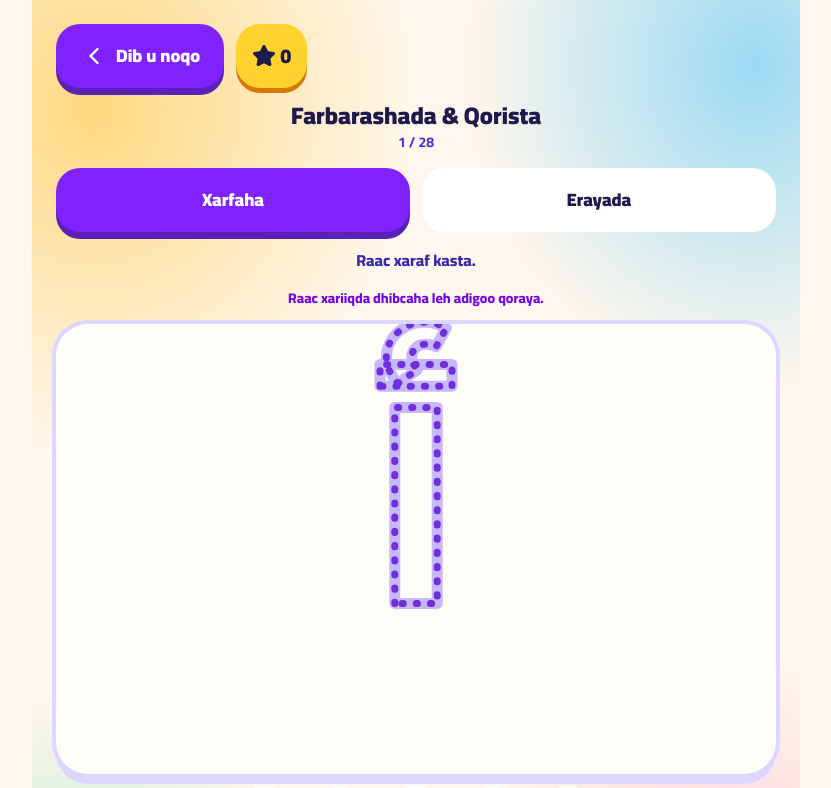
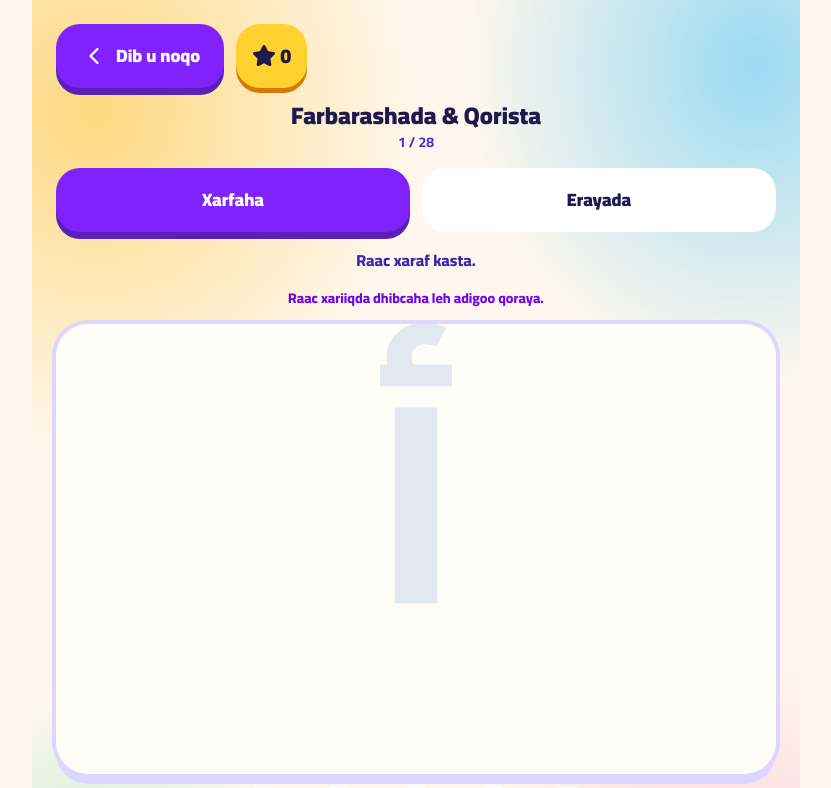
Before and after one commit to DhuheAlphaJay/Higgaada_Carabiga, a Next.js app: page /trace in a window 1280 px wide. Shown: the top 788 px of the page, without its empty margins (224-1055 px from the left). Built offline with nearby package versions, Linux system fonts and the light colour scheme; no server answers.

Commit message:
Upgrade tracing canvas with solid Arabic guide and child-friendly tolerance

```diff
--- a/src/components/TracingCanvas.tsx
+++ b/src/components/TracingCanvas.tsx
@@ -20,9 +20,8 @@ type Point = { x: number; y: number };
 type Stroke = { color: string; points: Point[] };
 type Verdict = "ok" | "miss" | null;
 
-const PEN_WIDTH = 14;
-const COVER_MIN = 0.6;
-const STRAY_MAX = 0.4;
+const PEN_WIDTH = 18;
+const MIN_STROKE = 72;
 
 export function TracingCanvas({
   guide,
@@ -35,18 +34,14 @@ export function TracingCanvas({
 }) {
   const canvasRef = useRef<HTMLCanvasElement>(null);
   const guideLayer = useRef<HTMLCanvasElement | null>(null);
-  const targetLayer = useRef<HTMLCanvasElement | null>(null);
   const roomLayer = useRef<HTMLCanvasElement | null>(null);
-  const inkLayer = useRef<HTMLCanvasElement | null>(null);
   const strokes = useRef<Stroke[]>([]);
   const active = useRef<Point[] | null>(null);
   const colorRef = useRef<string>(penColors[0].value);
   const pointerId = useRef<number | null>(null);
   const board = useAnimationControls();
   const [pen, setPen] = useState<PenId>("rose");
-  const [hasInk, setHasInk] = useState(false);
   const [awarded, setAwarded] = useState(false);
-  const [nudge, setNudge] = useState(false);
   const [verdict, setVerdict] = useState<Verdict>(null);
 
   function choosePen(next: PenId, value: string) {
@@ -56,43 +51,36 @@ export function TracingCanvas({
 
   function paint() {
     paintBoard(canvasRef.current, guideLayer.current, strokes.current, active.current, colorRef.current);
-    paintInk(inkLayer.current, canvasRef.current, strokes.current, active.current, colorRef.current);
   }
 
   function clearInk() {
     strokes.current = [];
     active.current = null;
-    setHasInk(false);
     setAwarded(false);
-    setNudge(false);
     setVerdict(null);
     paint();
   }
 
-  function finish() {
-    if (!hasInk) {
-      setNudge(true);
-      setVerdict(null);
-      return;
-    }
-    if (awarded) return;
-    paint();
-    const result = scoreTrace(targetLayer.current, roomLayer.current, inkLayer.current);
-    if (result.ok) {
-      setAwarded(true);
-      setVerdict("ok");
-      setNudge(false);
-      speakWritingPraise();
-      onSuccess();
-      return;
-    }
+  function miss() {
     setVerdict("miss");
-    setNudge(false);
     speakTryAgain();
     void board.start({
       x: [0, -14, 14, -10, 10, -4, 4, 0],
       transition: { duration: 0.45 },
     });
+  }
+
+  function finish() {
+    if (awarded) return;
+    const passed = childPassed(strokes.current, roomLayer.current, canvasRef.current);
+    if (passed) {
+      setAwarded(true);
+      setVerdict("ok");
+      speakWritingPraise();
+      onSuccess();
+      return;
+    }
+    miss();
   }
 
   useEffect(() => {
@@ -111,11 +99,8 @@ export function TracingCanvas({
       canvas.height = height;
       const layers = renderGuides(guide, cssWidth, cssHeight, ratio);
       guideLayer.current = layers.visual;
-      targetLayer.current = layers.target;
       roomLayer.current = layers.room;
-      inkLayer.current = blankLayer(width, height);
       paintBoard(canvas, layers.visual, strokes.current, active.current, colorRef.current);
-      paintInk(inkLayer.current, canvas, strokes.current, active.current, colorRef.current);
     };
 
     const observer = new ResizeObserver(draw);
@@ -152,8 +137,6 @@ export function TracingCanvas({
     active.current = null;
     if (points && points.length > 0) {
       strokes.current.push({ color: colorRef.current, points });
-      setHasInk(true);
-      setNudge(false);
     }
     paint();
   }
@@ -207,7 +190,6 @@ export function TracingCanvas({
           {copy.traceDone}
         </BubblyButton>
       </div>
-      {nudge ? <p className="text-center text-base font-extrabold text-rose-600">{copy.traceEmpty}</p> : null}
       {verdict === "ok" ? <p className="text-center text-xl font-black text-emerald-600">{copy.traceSuccess}</p> : null}
       {verdict === "miss" ? <p className="text-center text-lg font-black leading-snug text-rose-600">{copy.traceMiss}</p> : null}
     </div>
@@ -234,88 +216,56 @@ function paintBoard(
   if (live) drawSmooth(ctx, live, color);
 }
 
-function paintInk(
-  layer: HTMLCanvasElement | null,
-  canvas: HTMLCanvasElement | null,
-  ink: Stroke[],
-  live: Point[] | null,
-  color: string,
-) {
-  const ctx = layer?.getContext("2d", { willReadFrequently: true });
-  if (!layer || !ctx || !canvas) return;
-  const cssWidth = canvas.clientWidth;
-  const cssHeight = canvas.clientHeight;
-  const ratio = cssWidth > 0 ? layer.width / cssWidth : 1;
-  ctx.setTransform(ratio, 0, 0, ratio, 0, 0);
-  ctx.clearRect(0, 0, cssWidth, cssHeight);
-  ctx.globalCompositeOperation = "source-over";
-  ink.forEach((stroke) => drawSmooth(ctx, stroke.points, stroke.color));
-  if (live) drawSmooth(ctx, live, color);
+function childPassed(ink: Stroke[], room: HTMLCanvasElement | null, canvas: HTMLCanvasElement | null) {
+  if (!room || !canvas || ink.length === 0) return false;
+  const ctx = room.getContext("2d", { willReadFrequently: true });
+  if (!ctx) return false;
+  const pixels = ctx.getImageData(0, 0, room.width, room.height).data;
+  const ratio = canvas.clientWidth > 0 ? room.width / canvas.clientWidth : 1;
+  let drawn = 0;
+  let onLetter = 0;
+  ink.forEach((stroke) => {
+    const points = stroke.points;
+    if (points.length === 1) {
+      drawn += PEN_WIDTH;
+      if (coversLetter(pixels, room.width, room.height, points[0], ratio)) onLetter += PEN_WIDTH;
+      return;
+    }
+    for (let index = 1; index < points.length; index += 1) {
+      const previous = points[index - 1];
+      const current = points[index];
+      const span = Math.hypot(current.x - previous.x, current.y - previous.y);
+      drawn += span;
+      if (coversLetter(pixels, room.width, room.height, current, ratio) || coversLetter(pixels, room.width, room.height, previous, ratio)) {
+        onLetter += span;
+      }
+    }
+  });
+  return drawn >= MIN_STROKE && onLetter >= MIN_STROKE;
 }
 
-function scoreTrace(target: HTMLCanvasElement | null, room: HTMLCanvasElement | null, ink: HTMLCanvasElement | null) {
-  if (!target || !room || !ink) return { ok: false };
-  if (target.width !== ink.width || target.height !== ink.height || room.width !== ink.width) return { ok: false };
-  const targetCtx = target.getContext("2d", { willReadFrequently: true });
-  const roomCtx = room.getContext("2d", { willReadFrequently: true });
-  const inkCtx = ink.getContext("2d", { willReadFrequently: true });
-  if (!targetCtx || !roomCtx || !inkCtx) return { ok: false };
-  const targetPx = targetCtx.getImageData(0, 0, target.width, target.height).data;
-  const roomPx = roomCtx.getImageData(0, 0, room.width, room.height).data;
-  const inkPx = inkCtx.getImageData(0, 0, ink.width, ink.height).data;
-  let path = 0;
-  let covered = 0;
-  let drawn = 0;
-  let stray = 0;
-  const step = 2;
-  for (let y = 0; y < target.height; y += step) {
-    for (let x = 0; x < target.width; x += step) {
-      const alpha = (y * target.width + x) * 4 + 3;
-      const onPath = targetPx[alpha] > 40;
-      const inside = roomPx[alpha] > 40;
-      const marked = inkPx[alpha] > 40;
-      if (onPath) {
-        path += 1;
-        if (marked) covered += 1;
-      }
-      if (marked) {
-        drawn += 1;
-        if (!inside) stray += 1;
-      }
-    }
-  }
-  if (path < 30 || drawn < 12) return { ok: false };
-  const coverage = covered / path;
-  const strayRatio = stray / drawn;
-  return { ok: coverage >= COVER_MIN && strayRatio <= STRAY_MAX };
+function coversLetter(pixels: Uint8ClampedArray, width: number, height: number, point: Point, ratio: number) {
+  const x = Math.min(width - 1, Math.max(0, Math.floor(point.x * ratio)));
+  const y = Math.min(height - 1, Math.max(0, Math.floor(point.y * ratio)));
+  return pixels[(y * width + x) * 4 + 3] > 24;
 }
 
 function renderGuides(text: string, cssWidth: number, cssHeight: number, ratio: number) {
   const width = Math.floor(cssWidth * ratio);
   const height = Math.floor(cssHeight * ratio);
   const visual = blankLayer(width, height);
-  const target = blankLayer(width, height);
   const room = blankLayer(width, height);
   const family = fontFamily();
   const probe = visual.getContext("2d");
-  if (!probe || !text) return { visual, target, room };
+  if (!probe || !text) return { visual, room };
   const size = fitSize(probe, text, cssWidth, cssHeight, family);
-  strokeGlyph(visual, text, cssWidth, cssHeight, ratio, family, size, {
-    width: 11,
-    color: "rgba(196, 181, 253, 0.95)",
-    dash: [],
-  });
-  strokeGlyph(visual, text, cssWidth, cssHeight, ratio, family, size, {
-    width: 7,
-    color: "rgba(109, 40, 217, 0.95)",
-    dash: [1.2, 13],
-  });
-  strokeGlyph(target, text, cssWidth, cssHeight, ratio, family, size, { width: 20, color: "#000", dash: [] });
-  strokeGlyph(room, text, cssWidth, cssHeight, ratio, family, size, { width: 54, color: "#000", dash: [] });
-  return { visual, target, room };
+  fillGlyph(visual, text, cssWidth, cssHeight, ratio, family, size, "#E2E8F0");
+  fillGlyph(room, text, cssWidth, cssHeight, ratio, family, size, "#000");
+  haloGlyph(room, text, cssWidth, cssHeight, ratio, family, size, 64);
+  return { visual, room };
 }
 
-function strokeGlyph(
+function prepareGlyph(
   layer: HTMLCanvasElement,
   text: string,
   cssWidth: number,
@@ -323,20 +273,49 @@ function strokeGlyph(
   ratio: number,
   family: string,
   size: number,
-  style: { width: number; color: string; dash: number[] },
 ) {
   const ctx = layer.getContext("2d");
-  if (!ctx) return;
+  if (!ctx) return null;
   ctx.setTransform(ratio, 0, 0, ratio, 0, 0);
   ctx.font = `800 ${size}px ${family}`;
   ctx.direction = "rtl";
   ctx.textAlign = "center";
   ctx.textBaseline = "middle";
-  ctx.lineWidth = style.width;
   ctx.lineCap = "round";
   ctx.lineJoin = "round";
-  ctx.strokeStyle = style.color;
-  ctx.setLineDash(style.dash);
+  return ctx;
+}
+
+function fillGlyph(
+  layer: HTMLCanvasElement,
+  text: string,
+  cssWidth: number,
+  cssHeight: number,
+  ratio: number,
+  family: string,
+  size: number,
+  color: string,
+) {
+  const ctx = prepareGlyph(layer, text, cssWidth, cssHeight, ratio, family, size);
+  if (!ctx) return;
+  ctx.fillStyle = color;
+  ctx.fillText(text, cssWidth / 2, cssHeight / 2);
+}
+
+function haloGlyph(
+  layer: HTMLCanvasElement,
+  text: string,
+  cssWidth: number,
+  cssHeight: number,
+  ratio: number,
+  family: string,
+  size: number,
+  width: number,
+) {
+  const ctx = prepareGlyph(layer, text, cssWidth, cssHeight, ratio, family, size);
+  if (!ctx) return;
+  ctx.lineWidth = width;
+  ctx.strokeStyle = "#000";
   ctx.strokeText(text, cssWidth / 2, cssHeight / 2);
 }
 
--- a/src/lib/arabicSpeech.ts
+++ b/src/lib/arabicSpeech.ts
@@ -40,7 +40,7 @@ const PREFERRED_VOICES = ["maged", "tarik", "laila", "zeina", "naayf", "hoda"];
 
 export const TRY_AGAIN = "حَاوِلْ مَرَّةً أُخْرَى!";
 export const PRAISE = "أَحْسَنْت! مُمْتَاز!";
-export const WRITING_PRAISE = "أَحْسَنْتَ! كِتَابَةٌ صَحِيحَةٌ!";
+export const WRITING_PRAISE = "أَحْسَنْتَ! كِتَابَةٌ رَائِعَةٌ!";
 
 type SpeakOptions = {
   queue?: boolean;
--- a/src/lib/copy.ts
+++ b/src/lib/copy.ts
@@ -94,7 +94,7 @@ export const copy = {
   traceDone: "Dhammeeyay / Sax",
   traceEmpty: "Marka hore qor, kadibna dhamee.",
   traceSuccess: "Waad saxday! Qoraal aad u fiican!",
-  traceMiss: "Waad khaldatay! Fadlan farta si fiican u raaci xariiqda xarafka, mar kalena ku celi.",
+  traceMiss: "Fadlan farta saar xarafka, mar kale isku day.",
   tracePrevious: "Kan hore",
   traceLetterBlurb: "Raac xaraf kasta.",
   traceWordBlurb: "Raac erayga oo isku xiran.",
```
